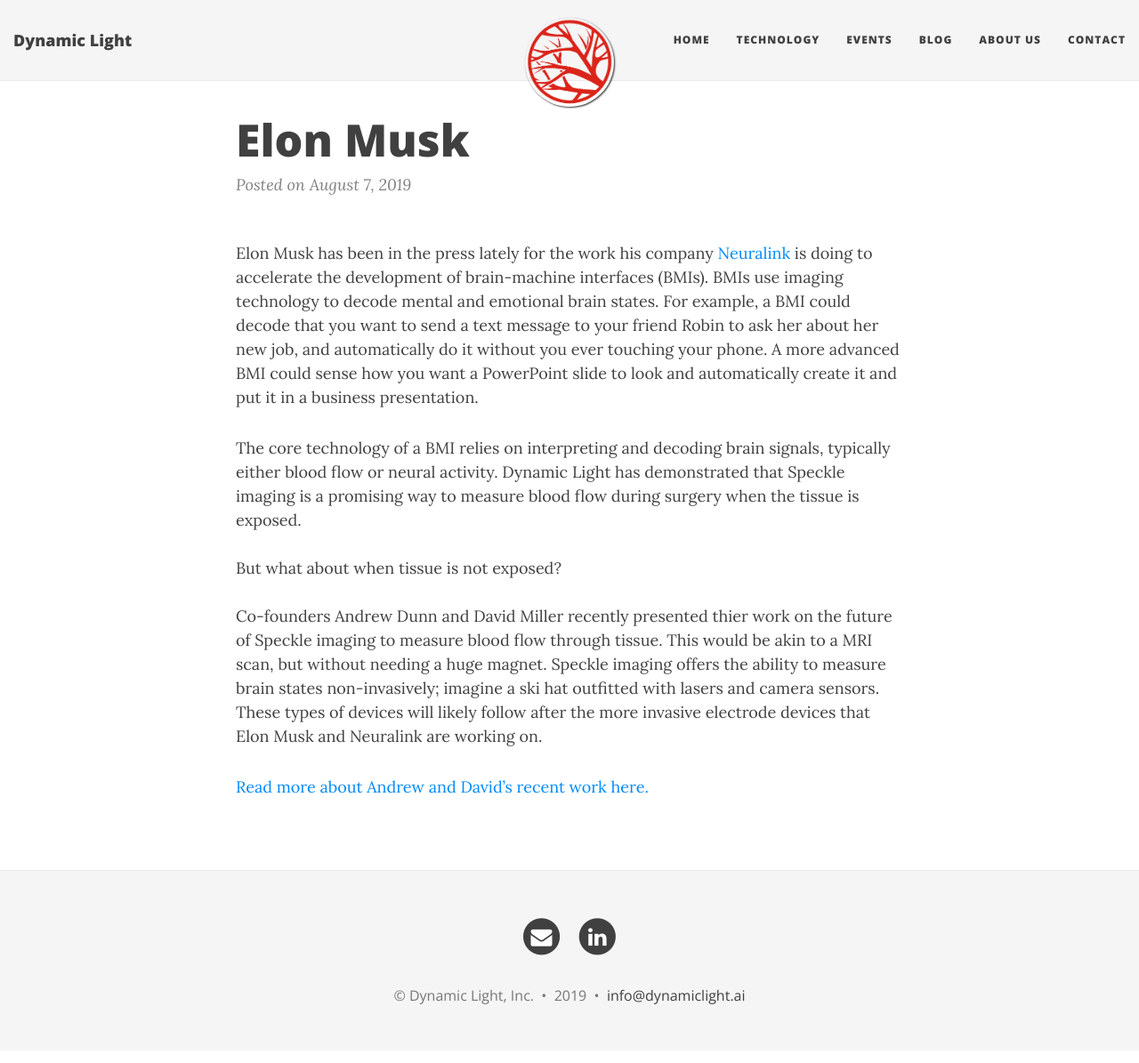
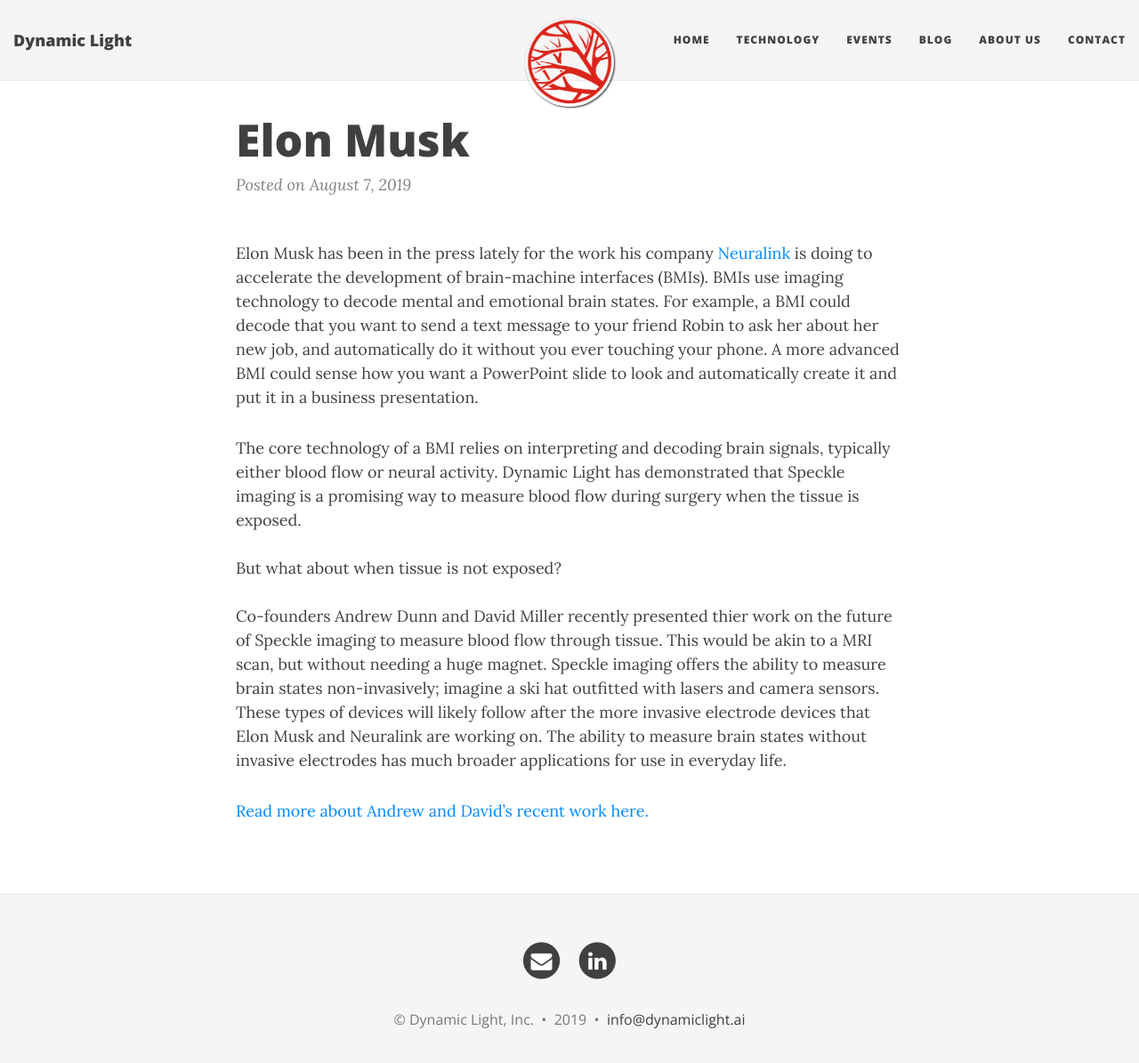
Before and after one commit to Dynamic-Light/millerd8.github.io, a Jekyll site: the page built from _posts/2019-08-07-Elon-Musk.md, in a window 1280 px wide and 1208 px high. Shown: the top 1195 px of the window at 89% size. Built offline with Jekyll 4.4.1, drawn with Linux system fonts in a browser that asks for light colours; nearby versions of some CDN libraries.

Commit message:
Update 2019-08-07-Elon-Musk.md

```diff
--- a/_posts/2019-08-07-Elon-Musk.md
+++ b/_posts/2019-08-07-Elon-Musk.md
@@ -18,6 +18,6 @@
 Co-founders Andrew Dunn and David Miller recently presented thier work on the future of Speckle imaging to measure blood flow
 through tissue. This would be akin to a MRI scan, but without needing a huge magnet. Speckle imaging offers the ability to
 measure brain states non-invasively; imagine a ski hat outfitted with lasers and camera sensors. These types of
-devices will likely follow after the more invasive electrode devices that Elon Musk and Neuralink are working on.
+devices will likely follow after the more invasive electrode devices that Elon Musk and Neuralink are working on. The ability to measure brain states without invasive electrodes has much broader applications for use in everyday life.
 
 <a href="https://www.spiedigitallibrary.org/conference-proceedings-of-spie/10877/1087707/Computational-speckle-contrast-optical-tomography-%7c-2019-%7c-Miller-%7c/10.1117/12.2512456.short?SSO=1"> Read more about Andrew and David's recent work here.</a>
```
